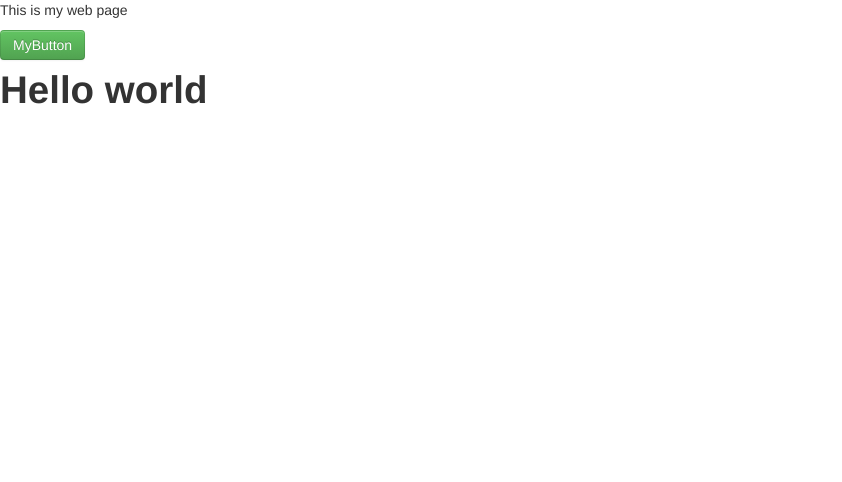
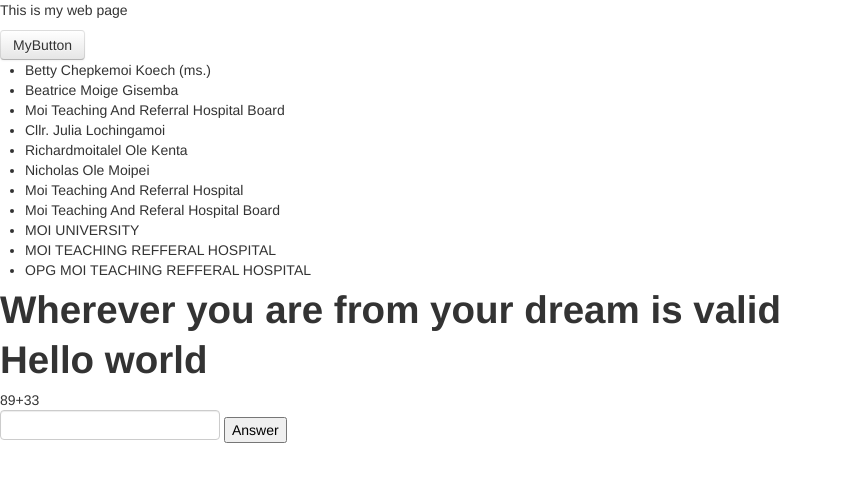
Before and after one commit to njiiriJohnii/template, a plain HTML site: page index.html in a window 1280 px wide. Shown: the whole page, without its empty margins (0-842 px from the left). Drawn offline with nearby package versions, Linux system fonts and the light colour scheme.

Commit message:
number generator

```diff
--- a/index.html
+++ b/index.html
@@ -1,9 +1,7 @@
 <!DOCTYPE html>
 <html lang="en">
 <head>
-<script src='js/jquery.js'></script>
-<script src='js/myjquery.js'></script>
-<script src="js/main.js"></script>
+
 <link rel="stylesheet" type="text/css" href="css/style.css">
 <link rel="stylesheet" href="css/bootstrap.css">
 
@@ -13,8 +11,22 @@
 <body>
 
 <p>This is my web page</p>
-<div class='btn btn-success'onclick='myFunct()'>MyButton</div>
+<button class="btn btn-default" type="button">MyButton</button>
+<ul id="people"></ul>
+<h1>Wherever you are from your dream is valid</h1>
+<h1>Hello world</h1>
+<div id="questions"></div>
+<div id="question"></div>
+<div>
+      	<input type="text">
+    	 <button id="answer">Answer</button>
+    </div>
+<div id="message"></div>
+<script src="js/ajax.js"></script>
+<script src="js/objects.js"></script>
+ <script src="http://ajax.googleapis.com/ajax/libs/jquery/1.11.0/jquery.min.js"></script>
+<script src="js/data.js"> </script>
+<script src="js/main.js"> </script>
 
-<h1>Hello world</h1>
 </body>
 </html>
--- /dev/null
+++ b/js/ajax.js
@@ -0,0 +1,6 @@
+var search_term="kenya"
+var api_key="16b3b4c777134d95cdd6feb2c4121167"
+var url="http://openduka.org/index.php/api/search?key={YOUR - API - KEY}&term={YOUR SEARCH TERM}"
+var myObj=new Object();
+var myObj2={ "data":[1,2,3,4],"metadata":true}
+console.log(myObj2.data)
--- /dev/null
+++ b/js/data.js
@@ -0,0 +1,47 @@
+var myArray=
+[
+  {
+    "ID": "120",
+    "Name": "Betty Chepkemoi Koech (ms.)"
+  },
+  {
+    "ID": "183",
+    "Name": "Beatrice Moige Gisemba"
+  },
+  {
+    "ID": "329",
+    "Name": "Moi Teaching And Referral Hospital Board"
+  },
+  {
+    "ID": "380",
+    "Name": "Cllr. Julia Lochingamoi"
+  },
+  {
+    "ID": "1571",
+    "Name": "Richardmoitalel Ole Kenta"
+  },
+  {
+    "ID": "1771",
+    "Name": "Nicholas Ole Moipei"
+  },
+  {
+    "ID": "2146",
+    "Name": "Moi Teaching And Referral Hospital"
+  },
+  {
+    "ID": "2163",
+    "Name": "Moi Teaching And Referal Hospital Board"
+  },
+  {
+    "ID": "3405",
+    "Name": "MOI UNIVERSITY"
+  },
+  {
+    "ID": "3442",
+    "Name": "MOI TEACHING REFFERAL HOSPITAL"
+  },
+  {
+    "ID": "3443",
+    "Name": "OPG MOI TEACHING REFFERAL HOSPITAL"
+  }
+]
--- a/js/main.js
+++ b/js/main.js
@@ -1,12 +1,33 @@
-alert("hay javascript!");
-console.log("i'm the console");
-function myFunct()
+$('h1').on("click",function(){
+	$("h1").css('color','blue');
+})
+
+/*for(var i=0;i<myArray.length;i++)
 {
-alert("you clicked!");
+ 	document.write("<br>"+myArray[i].Name);
+}*/
+
+$.each(myArray,function(index, person){
+	$('#people').append('<li>'+person.Name+'</li>');
+});
+function generateEq(){
+	var eq={
+		a:Math.floor((Math.random()*100)+1),
+		b:Math.floor((Math.random()*100)+1)
+	};
+	return eq;
 }
-var myVar= document.getElementsByTagName('h1');
-console.log(myVar);
-myVar.onclick=function()
-{
-alert("you clicked an h1");
-};
+var eq=generateEq();
+$("#questions").text(eq.a+"+"+eq.b);
+correctAnswer=eq.a+eq.b;
+$("#answer").on("click",function(){
+	var input=$("input").val();
+	if(input==correctAnswer)
+	{
+		$("#message").text("Correct.");
+	}
+	else
+	{
+		$("#message").text("Incorrect.");
+	}
+});
--- /dev/null
+++ b/js/objects.js
@@ -0,0 +1,12 @@
+function Rabbit(adjective){
+this.adjective=adjective
+//this.species="rabbit"
+}
+var whiteRabbit=new Rabbit("white")
+var blackRabbit=new Rabbit("black")
+whiteRabbit.species="human"
+//console.log(whiteRabbit.species)
+//console.log(Rabbit.prototype)
+Rabbit.prototype.species="rabbit"
+console.log(whiteRabbit)
+console.log(blackRabbit)
```
